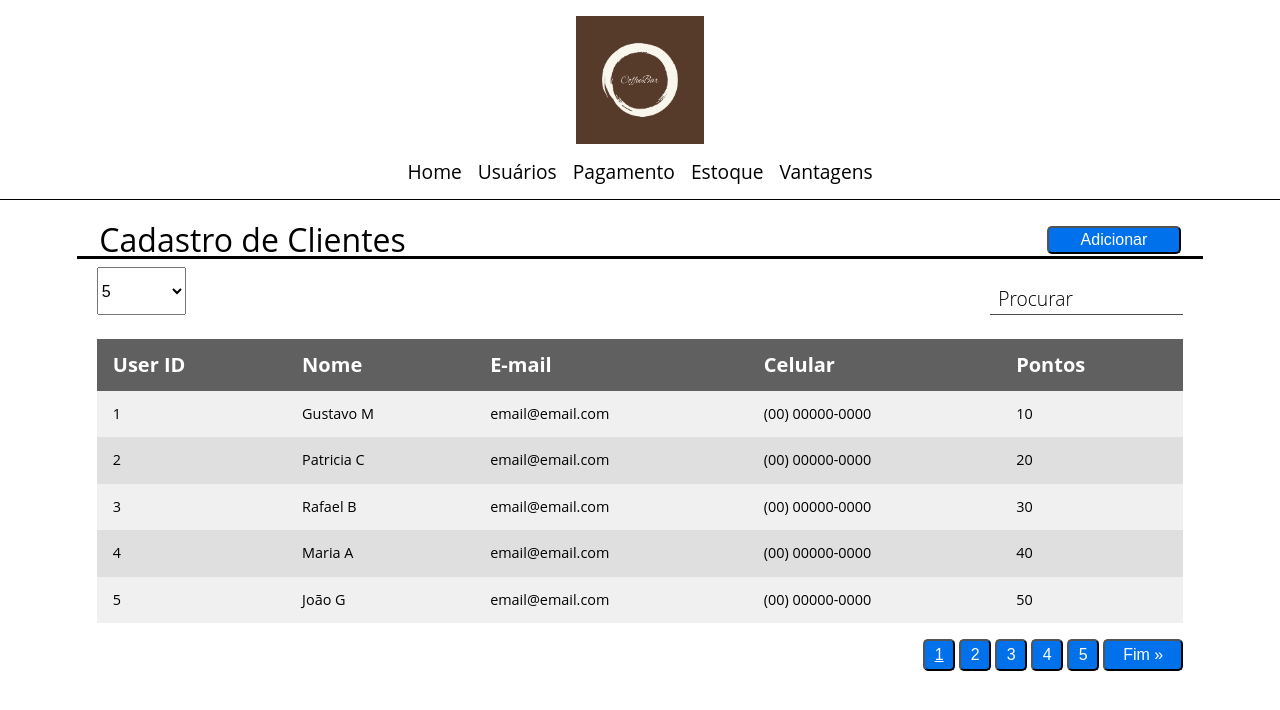
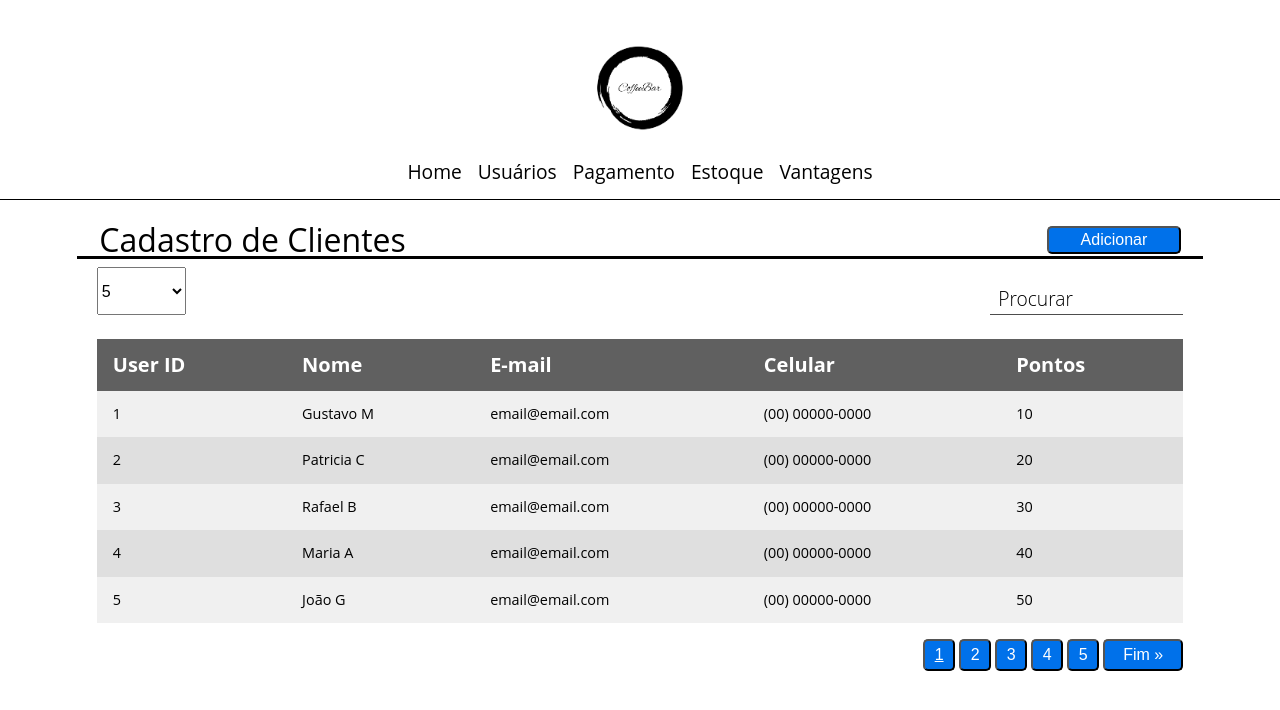
Before and after one commit to gustavomgcz/coffeebar, a website: page CoffeeBar/usuarios.html in a window 1280 px wide. Drawn offline with nearby package versions, Linux system fonts and the light colour scheme.

Commit message:
Mudança Logo

```diff
--- a/CoffeeBar/assets/css/cabecalho.css
+++ b/CoffeeBar/assets/css/cabecalho.css
@@ -18,8 +18,7 @@
 }
 
 .cabecalho__logo {
-    margin-bottom: 1rem;
-    max-height: 16vh;
+    max-height: 18vh;
 }
 
 .cabecalho__lista {
--- a/CoffeeBar/usuarios.html
+++ b/CoffeeBar/usuarios.html
@@ -21,7 +21,7 @@
 
     <body>
         <header class="cabecalho container">
-            <a href=""><img src="./assets/img/logo-color.png" alt="Logo CoffeeBar" class="cabecalho__logo"></a>
+            <a href=""><img src="./assets/img/logo-black.png" alt="Logo CoffeeBar" class="cabecalho__logo"></a>
             <nav class="cabecalho__navegacao">
                 <ul class="cabecalho__lista">
                     <li class="cabecalho__link"><a href="home.html">Home</a></li>
```
